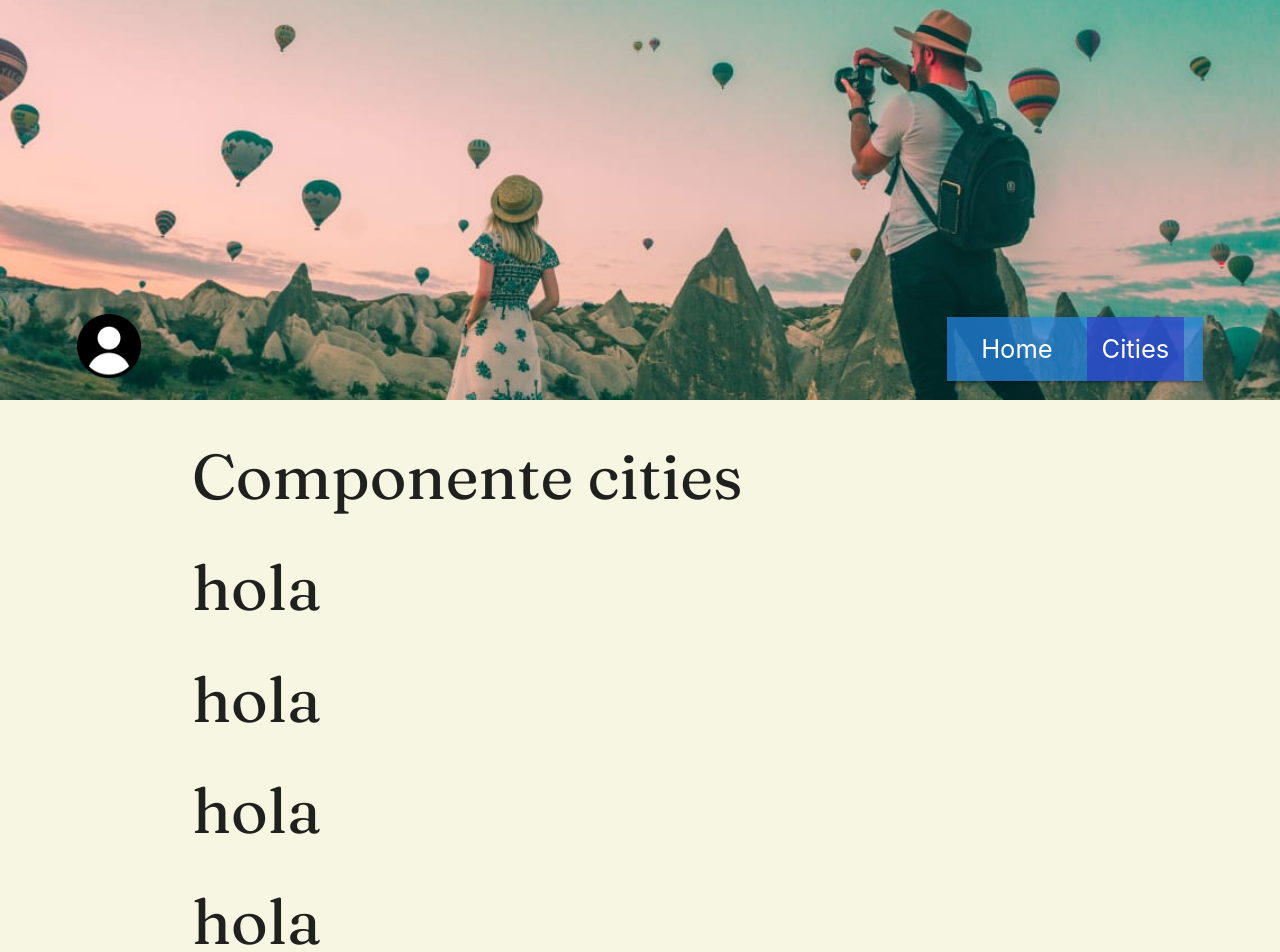
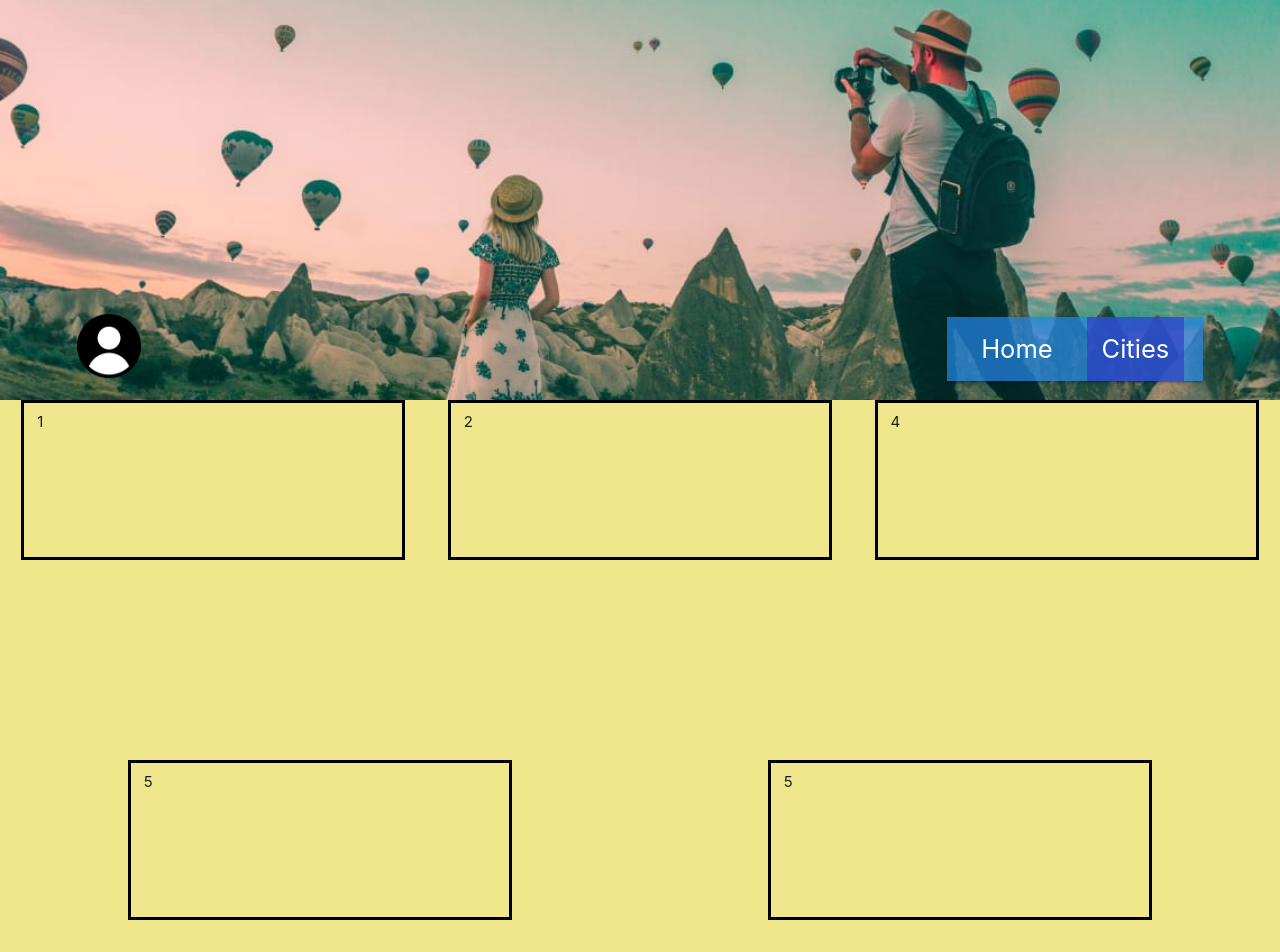
Before and after one commit to FranciscoFlorentin/FlorentinMytinerary, a React (Create React App) app in the folder frontend/: page /cities in a window 1280 px wide. Shown: the top 952 px of the page. Built offline with nearby package versions, Linux system fonts and the light colour scheme.

Commit message:
actualizacion

```diff
--- a/frontend/src/App.css
+++ b/frontend/src/App.css
@@ -56,12 +56,11 @@ header{
   justify-content: center;
 }
 .fotos:hover{
-  background-size: 35vw !important;
-  background-position: 40%;
+  background-position: 15%;
 
 }
 .fotos div:hover{
-  font-size: 2vw;
+  font-size: 1.5vw;
 }
 .fotos{
   margin: 2vh 2vw;
@@ -237,3 +236,18 @@ footer{
 .footerText{
   text-align: center;
 }
+
+.prueba{
+  width: 100vw;
+  height: 90vh;
+  background-color: khaki;
+  display: flex;
+  flex-wrap: wrap;
+  justify-content: space-around;
+}
+.prueba div{
+  border: solid black;
+  padding: 1vh 1vw;
+  height: 20vh;
+  width: 30vw;
+}
--- a/frontend/src/App.js
+++ b/frontend/src/App.js
@@ -2,7 +2,7 @@ import './App.css';
 import "materialize-css/dist/css/materialize.min.css";
 import Header from "./components/Header";
 import Footer from "./components/Footer";
-import Section from "./components/Section";
+import HomePage from "./components/HomePage";
 import Cities from "./components/Cities";
 import {BrowserRouter,Route} from "react-router-dom";
 
@@ -11,7 +11,7 @@ function App() {
     <div>
       <BrowserRouter>
         <Header />
-        <Route exact path="/" component={Section} />
+        <Route exact path="/" component={HomePage} />
         <Route path="/cities" component={Cities} />
         <Footer />
       </BrowserRouter>
--- a/frontend/src/components/Cities.js
+++ b/frontend/src/components/Cities.js
@@ -1,13 +1,16 @@
 const Cities=()=>{
     return (
         <>
-            <section className="container">
-                <h1>Componente cities</h1>
-                <h1>hola</h1><h1>hola</h1>
-                <h1>hola</h1>
-                <h1>hola</h1>
-                <h1>hola</h1><h1>hola</h1><h1>hola</h1><h1>hola</h1><h1>hola</h1><h1>hola</h1><h1>hola</h1><h1>hola</h1><h1>hola</h1><h1>hola</h1><h1>hola</h1><h1>hola</h1><h1>hola</h1><h1>hola</h1><h1>hola</h1><h1>hola</h1>
-            </section>
+            <div className="prueba">
+                <div>1
+                </div>
+                <div>2</div>
+
+                <div>4</div>
+
+                <div>5</div>
+                <div>5</div>
+            </div>
         </>
     )
 }
--- a/frontend/src/components/Section.js
+++ b/frontend/src/components/HomePage.js
@@ -1,7 +1,7 @@
 import Carousel from "./Carousel"
 import Logo from "./Logo";
 import CallToAction from "./CallToAction"
-const Section=()=>{
+const HomePage=()=>{
     return (
         <section className="container" >
             <Logo />
@@ -11,4 +11,4 @@ const Section=()=>{
     )
 }
 
-export default Section;
+export default HomePage;
```
Also changed, not shown: 1 other file (tests, documents, lock files or other folders).
